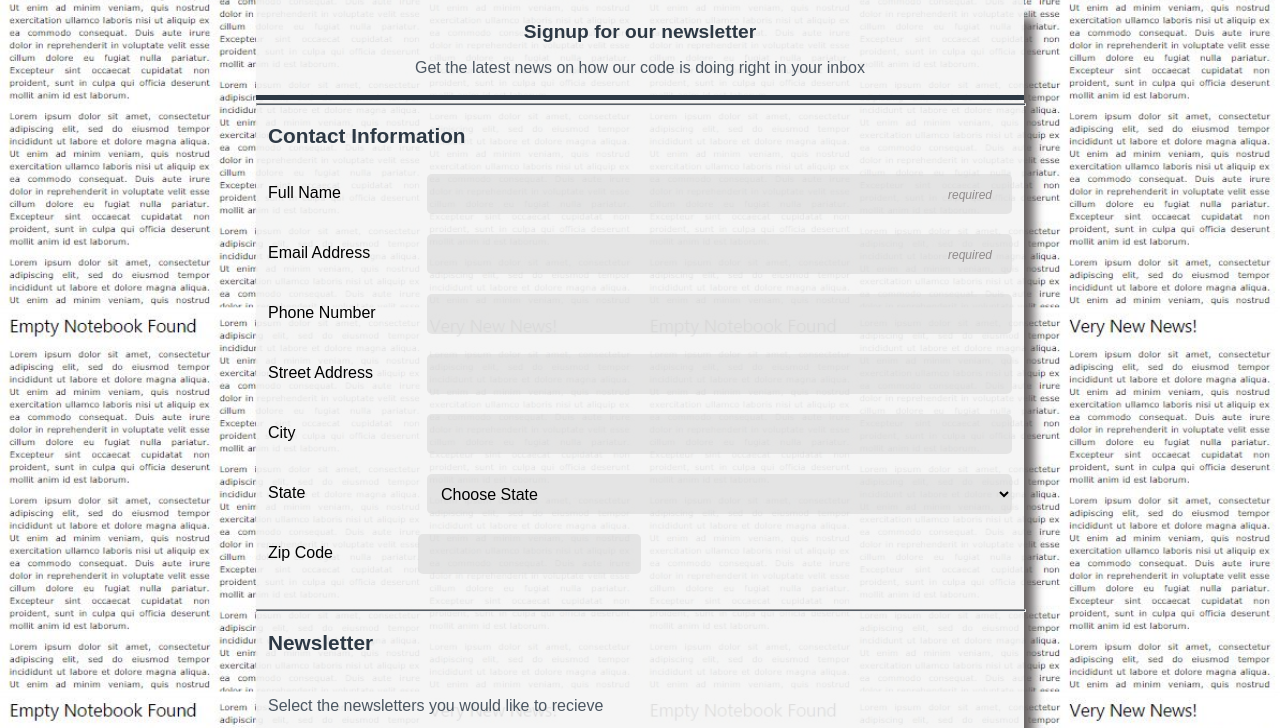
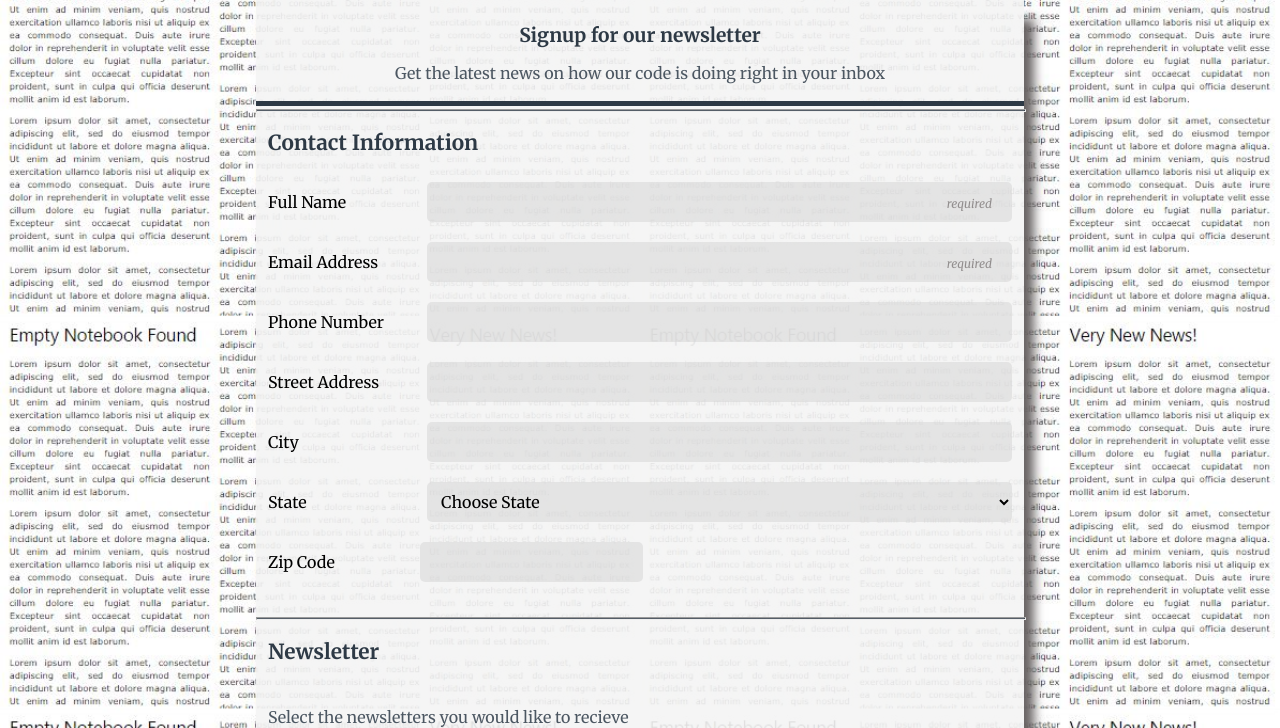
Before and after one commit to tech-mills/Project_Three, a plain HTML site: page index.html in a window 1280 px wide. Shown: the part 77-805 px from the top of the page. Drawn offline with Linux system fonts and the light colour scheme.

Commit message:
Update style.css

```diff
--- a/css/style.css
+++ b/css/style.css
@@ -5,11 +5,11 @@
 }
 
 
-/*--body {
+body {
   background-image: url(../img/project_3_background.png);
   background-repeat:round;
   font-family: 'Merriweather', serif;
-}moved to the responsive sheet---*/
+}
 
 header {
   background-color: #2d3945;
```
